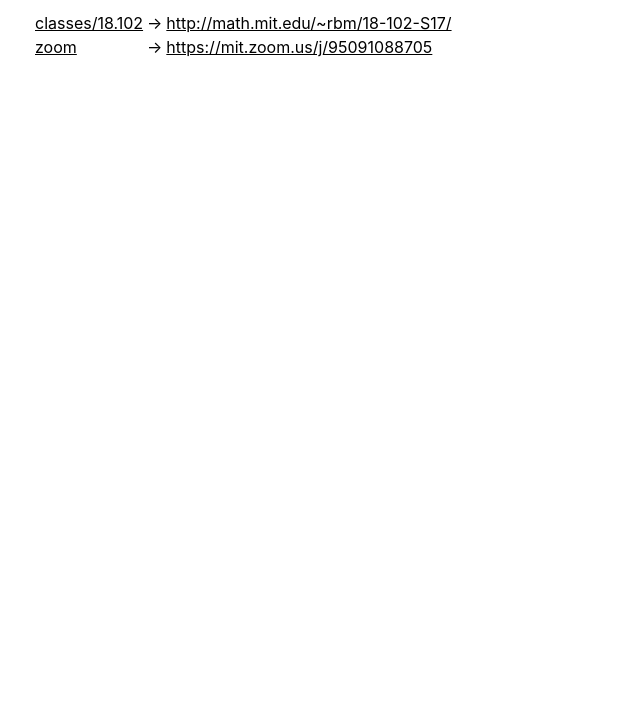
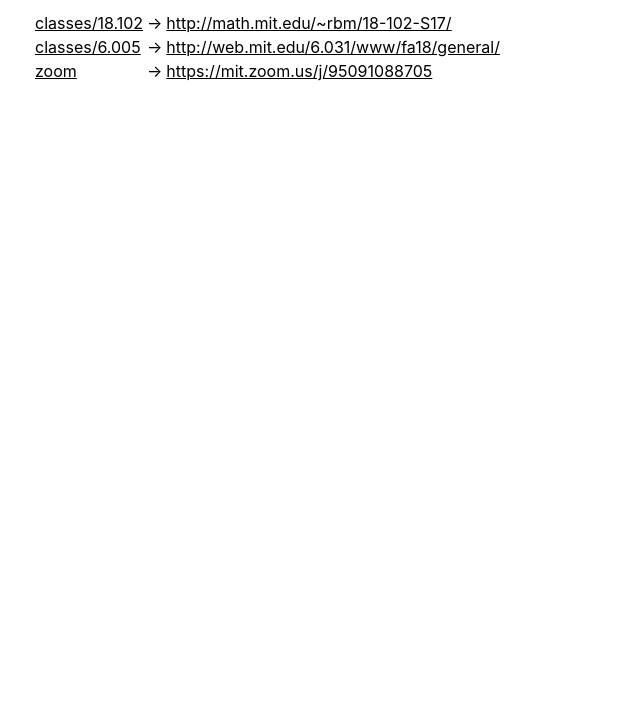
Before and after one commit to antimatter15/goto, a plain HTML site: page index.html in a window 1280 px wide. Shown: the part 91-800 px from the top of the page, without its empty margins (0-640 px from the left). Drawn offline with Linux system fonts and the light colour scheme.

Commit message:
Set key "classes/6.005" → "http://web.mit.edu/6.03

```diff
--- a/index.csv
+++ b/index.csv
@@ -1,3 +1,4 @@
 key,url
 classes/18.102,http://math.mit.edu/~rbm/18-102-S17/
 zoom,https://mit.zoom.us/j/95091088705
+classes/6.005,http://web.mit.edu/6.031/www/fa18/general/
--- a/index.html
+++ b/index.html
@@ -10,4 +10,4 @@ a { color: black }
 td:nth-child(1) { text-align: left }
 </style>
 <h1>gitlinks</h1>
-<table><tbody><tr><td><a href="classes/18.102">classes/18.102</a></td><td>→</td><td><a href="http://math.mit.edu/~rbm/18-102-S17/">http://math.mit.edu/~rbm/18-102-S17/</a></td></li><tr><td><a href="zoom">zoom</a></td><td>→</td><td><a href="https://mit.zoom.us/j/95091088705">https://mit.zoom.us/j/95091088705</a></td></li></tbody></table>
+<table><tbody><tr><td><a href="classes/18.102">classes/18.102</a></td><td>→</td><td><a href="http://math.mit.edu/~rbm/18-102-S17/">http://math.mit.edu/~rbm/18-102-S17/</a></td></li><tr><td><a href="classes/6.005">classes/6.005</a></td><td>→</td><td><a href="http://web.mit.edu/6.031/www/fa18/general/">http://web.mit.edu/6.031/www/fa18/general/</a></td></li><tr><td><a href="zoom">zoom</a></td><td>→</td><td><a href="https://mit.zoom.us/j/95091088705">https://mit.zoom.us/j/95091088705</a></td></li></tbody></table>
```
Also changed, not shown: classes/6.005/index.html (added, +1 -0 lines).
